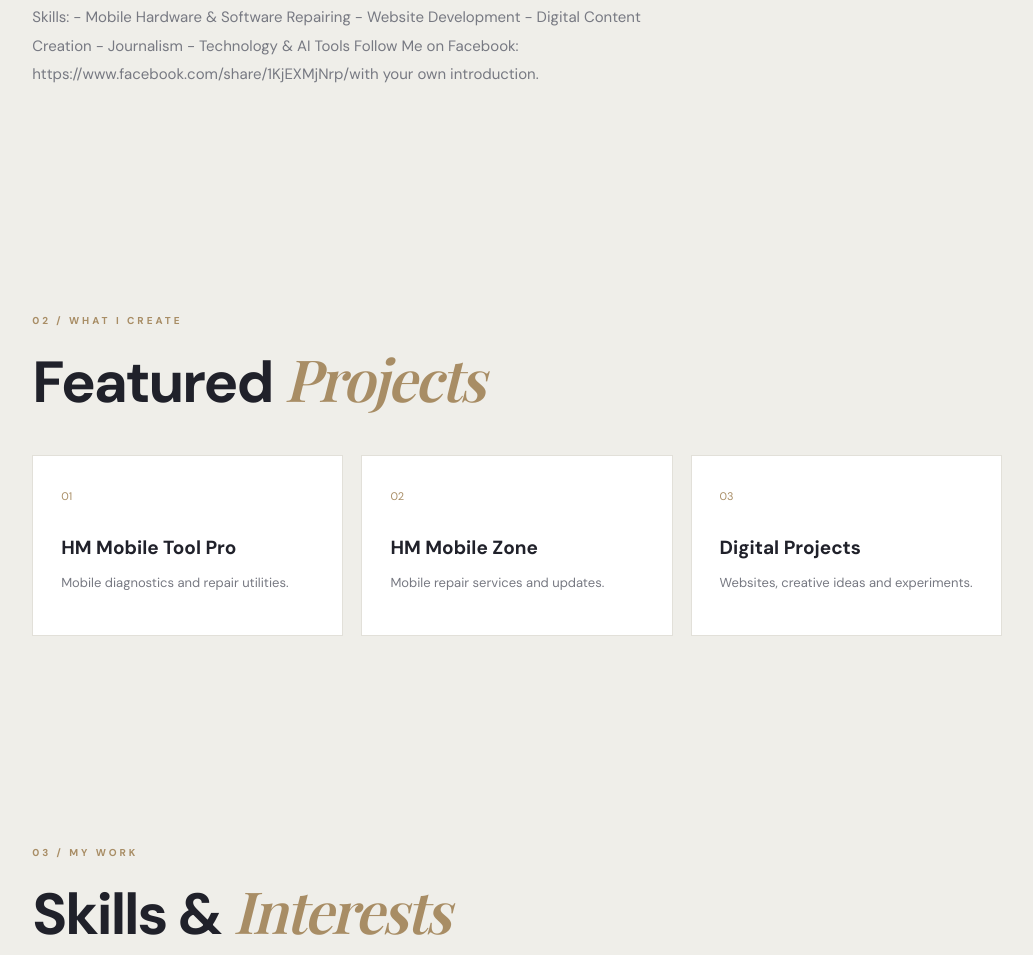
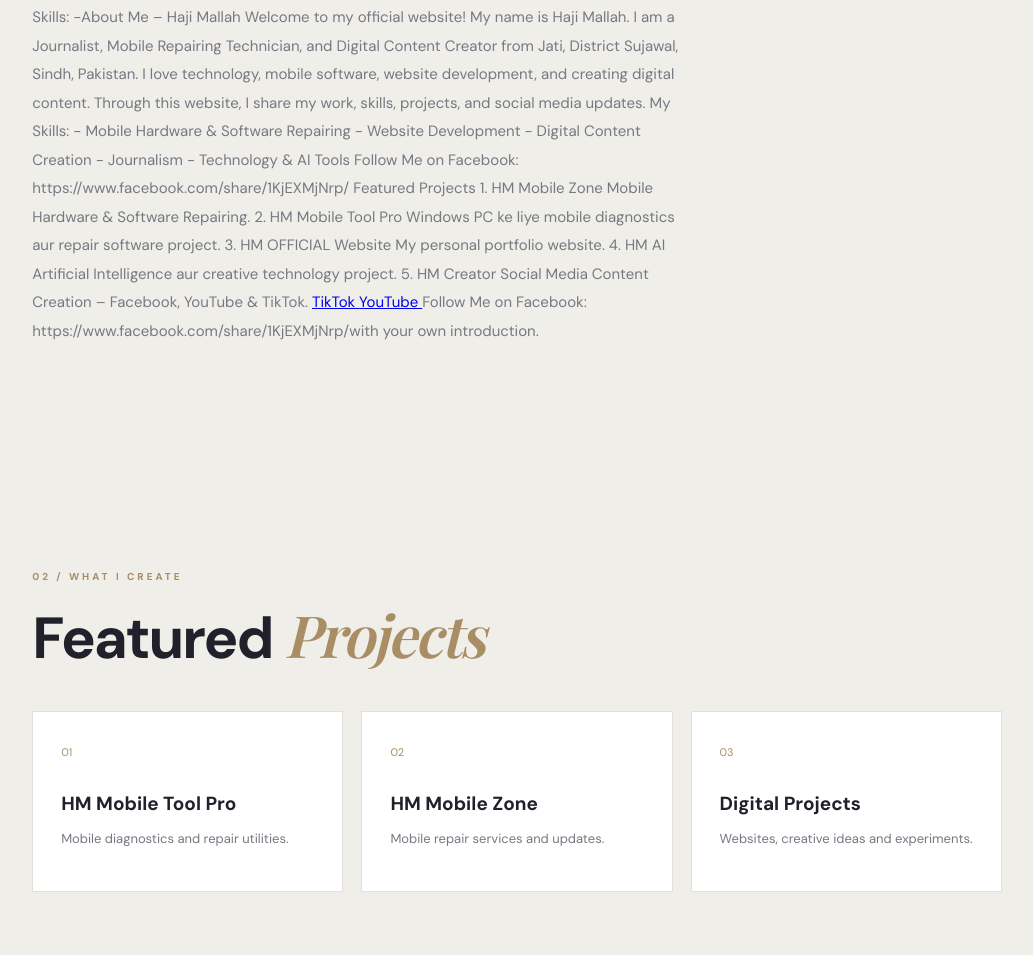
Before and after one commit to mallahhaji480-svg/HM-OFFICIAL., a plain HTML site: page index.html in a window 1280 px wide. Shown: the part 1215-2170 px from the top of the page, without its empty margins (123-1156 px from the left). Drawn offline with nearby package versions, Linux system fonts and the light colour scheme; a web font is replaced by a local one.

Commit message:
Update index.html

```diff
--- a/index.html
+++ b/index.html
@@ -60,12 +60,54 @@ Through this website, I share my work, skills, projects, and social media update
 
 My Skills:
 
+-About Me – Haji Mallah
+
+Welcome to my official website!
+
+My name is Haji Mallah. I am a Journalist, Mobile Repairing Technician, and Digital Content Creator from Jati, District Sujawal, Sindh, Pakistan.
+
+I love technology, mobile software, website development, and creating digital content.
+
+Through this website, I share my work, skills, projects, and social media updates.
+
+My Skills:
+
 - Mobile Hardware & Software Repairing
 - Website Development
 - Digital Content Creation
 - Journalism
 - Technology & AI Tools
 
+Follow Me on Facebook:
+https://www.facebook.com/share/1KjEXMjNrp/
+Featured Projects
+
+1. HM Mobile Zone
+
+Mobile Hardware & Software Repairing.
+
+2. HM Mobile Tool Pro
+
+Windows PC ke liye mobile diagnostics aur repair software project.
+
+3. HM OFFICIAL Website
+
+My personal portfolio website.
+
+4. HM AI
+
+Artificial Intelligence aur creative technology project.
+
+5. HM Creator
+
+Social Media Content Creation – Facebook, YouTube & TikTok.
+<a href="https://www.tiktok.com/@hmbhai0" target="_blank">
+  TikTok
+</a>
+
+<a href="https://www.youtube.com/@hrsjati3875" target="_blank">
+  YouTube
+</a>
 Follow Me on Facebook:
 https://www.facebook.com/share/1KjEXMjNrp/with your own introduction.</p>
     </section>
```
